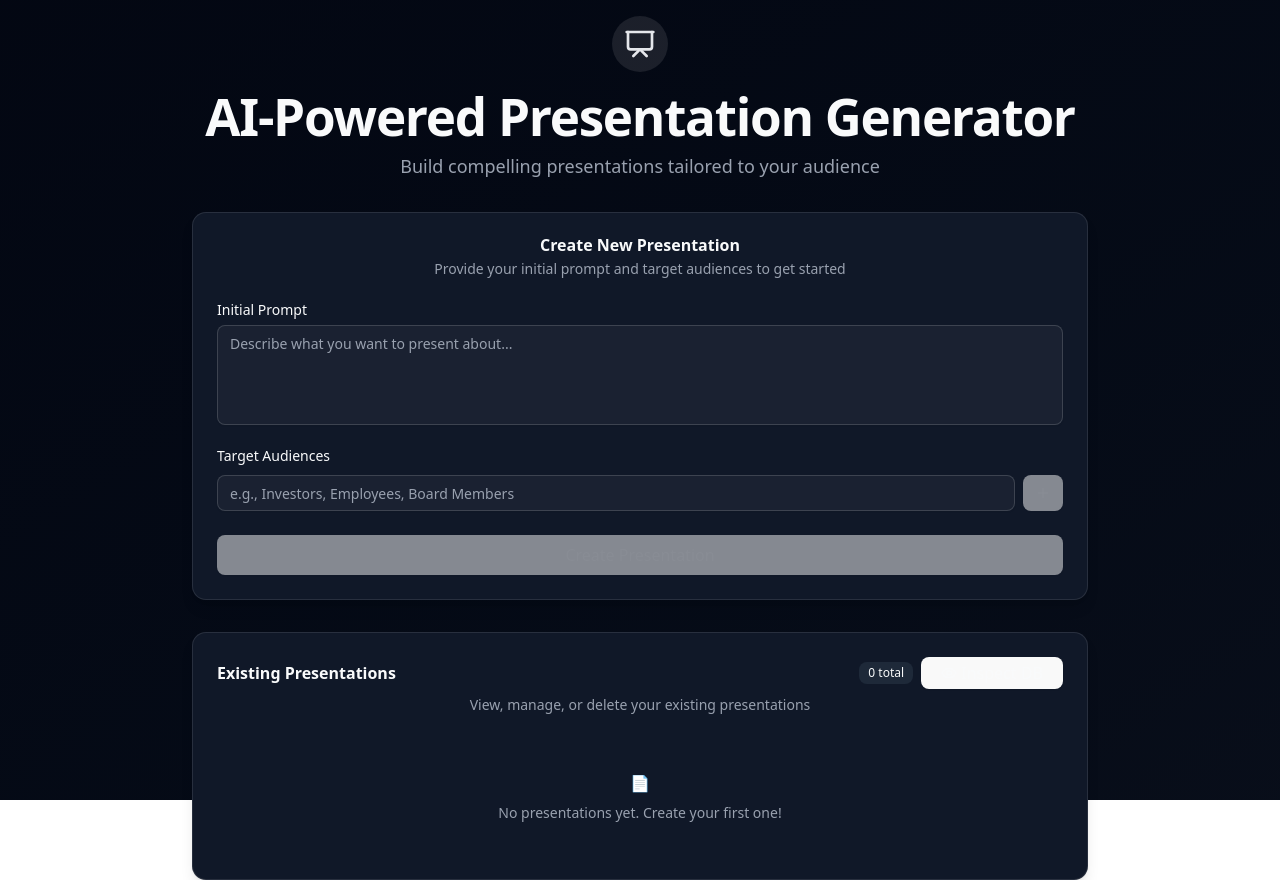
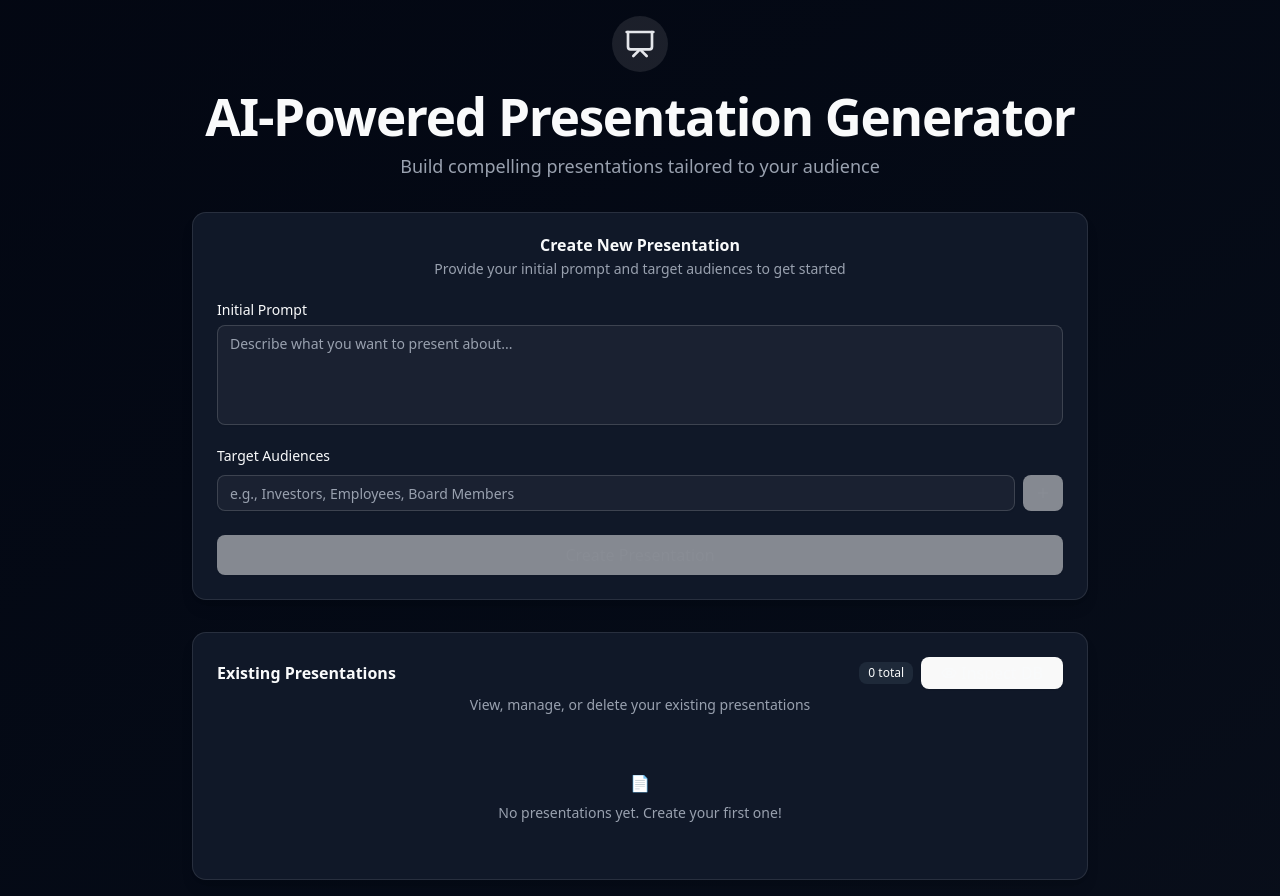
Before and after one commit to mcsuhone/complonkers-hackathon, a React (Vite) app in the folder frontend/: page / in a window 1280 px wide. Built offline with nearby package versions, Linux system fonts and the light colour scheme.

Commit message:
Fixing UI

```diff
--- a/frontend/src/App.css
+++ b/frontend/src/App.css
@@ -1,5 +1,6 @@
 #root {
-  max-width: 1280px;
+  max-width: 100%;
+  width: 100%;
   text-align: center;
 }
 
@@ -31,10 +32,6 @@
   }
 }
 
-.card {
-  padding: 2em;
-}
-
 .read-the-docs {
   color: #888;
 }
--- a/frontend/src/App.tsx
+++ b/frontend/src/App.tsx
@@ -6,14 +6,12 @@ import "./App.css";
 
 function App() {
   return (
-    <div className="h-screen w-screen flex flex-col">
     <BrowserRouter>
       <Routes>
         <Route path="/" element={<LandingPage />} />
         <Route path="/slides/:presentationId" element={<SlidesPage />} />
       </Routes>
     </BrowserRouter>
-    </div>
   );
 }
 
--- a/frontend/src/pages/LandingPage.tsx
+++ b/frontend/src/pages/LandingPage.tsx
@@ -147,7 +147,7 @@ export function LandingPage() {
   };
 
   return (
-    <div className="min-h-screen bg-gradient-to-br from-background to-muted/20 p-4">
+    <div className="w-full h-full bg-gradient-to-br from-background to-muted/20 p-4">
       <div className="max-w-4xl mx-auto">
         <div className="text-center mb-8">
           <div className="flex items-center justify-center mb-4">
--- a/frontend/src/pages/SlidesPage.tsx
+++ b/frontend/src/pages/SlidesPage.tsx
@@ -196,7 +196,7 @@ export const SlidesPage: React.FC = () => {
     <div className="min-h-screen bg-background">
       {/* Header */}
       <div className="border-b bg-card">
-        <div className="max-w-7xl mx-auto px-4 py-4">
+        <div className="mx-auto px-4 py-4">
           <div className="flex items-center justify-between">
             <div className="flex items-center space-x-4">
               <Button
```
Lines whose indentation alone changed are shown as unchanged.
